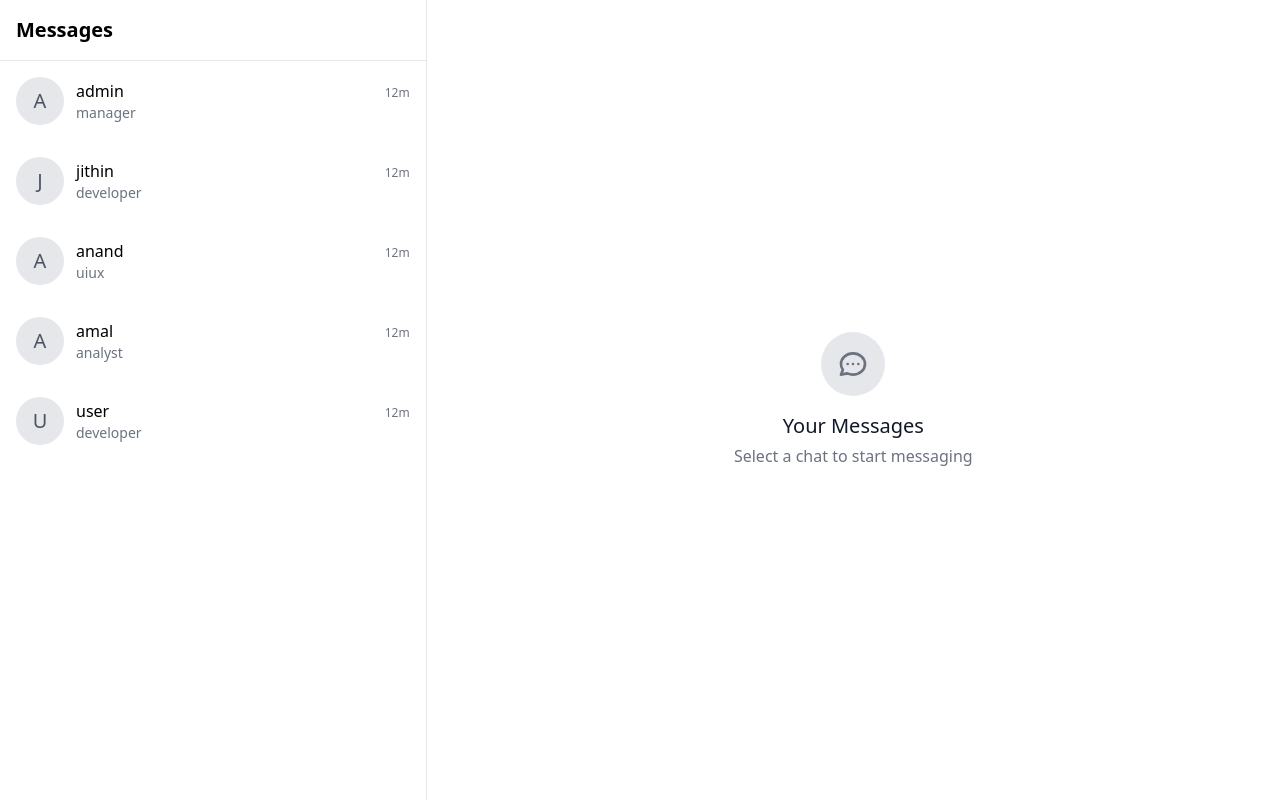
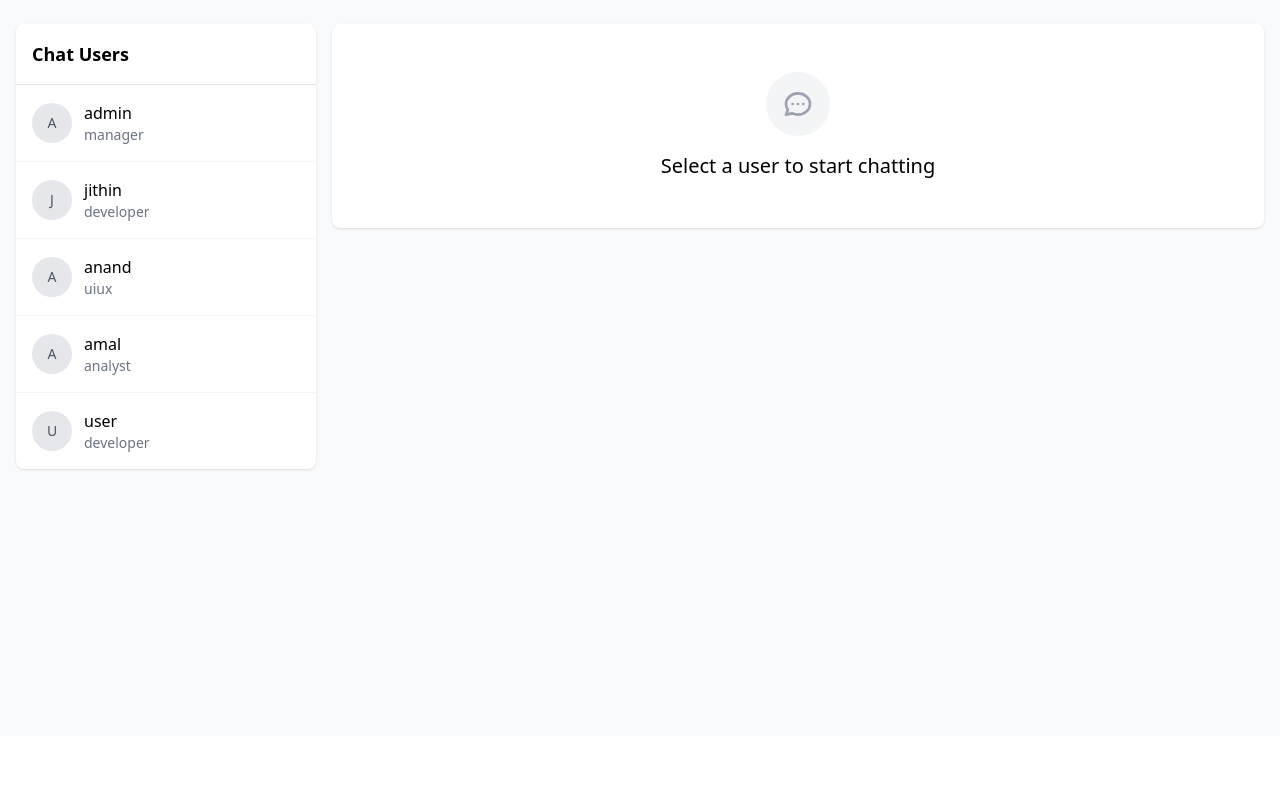
Before and after one commit to jithin-jz/Meta, a Django app: page /admins/chat/ in a window 1280 px wide. Shown: the part 64-864 px from the top of the page. After the commit the page ends 535 px from the top, so only its background shows below. Run offline with Django 5.2, Linux system fonts and the light colour scheme; a user stored in the database is signed in; data comes from the database, SQL or seed files in the repository; some libraries are stand-ins or nearby versions.

Commit message:
fix chat

```diff
--- a/templates/chat.html
+++ b/templates/chat.html
@@ -3,61 +3,62 @@
 {% include 'navbar.html' %}
 </head>
 <body class="bg-gray-50">
-    <div class="container mx-auto h-screen flex">
-        <!-- Left Sidebar - User List -->
-        <div class="w-1/3 border-r border-gray-200 bg-white">
-            <!-- Header -->
+    <div class="container mx-auto px-4 py-6">
+        <div class="grid grid-cols-12 gap-4">
+            <!-- Left Side - Names List -->
+            <div class="col-span-12 md:col-span-3">
+                <div class="bg-white rounded-lg shadow">
                     <div class="p-4 border-b border-gray-200">
-                <h2 class="text-xl font-semibold">Messages</h2>
+                        <h2 class="text-lg font-semibold">Chat Users</h2>
                     </div>
-
-            <!-- User List -->
-            <div class="overflow-y-auto h-[calc(100vh-65px)]">
+                    <div class="max-h-96 overflow-y-auto">
                         {% for employee in employees %}
                         <a href="{% url 'chat_with_user' employee.user.id %}"
-                    class="block p-4 hover:bg-gray-50 {% if recipient and recipient.id == employee.user.id %}bg-gray-100{% endif %}">
-                    <div class="flex items-center space-x-3">
-                        <div class="h-12 w-12 rounded-full bg-gray-200 flex items-center justify-center">
-                            <span class="text-xl text-gray-600">{{ employee.user.username|first|upper }}</span>
+                            class="block cursor-pointer p-4 hover:bg-gray-50 border-b border-gray-100 {% if recipient and recipient.id == employee.user.id %}bg-gray-100{% endif %}">
+                            <div class="flex items-center">
+                                <div class="h-10 w-10 rounded-full bg-gray-200 flex items-center justify-center">
+                                    <span class="text-sm text-gray-600">{{ employee.user.username|first|upper }}</span>
                                 </div>
-                        <div class="flex-1">
-                            <div class="flex justify-between items-baseline">
-                                <h3 class="font-medium">{{ employee.user.username }}</h3>
-                                <span class="text-xs text-gray-500">12m</span>
-                            </div>
-                            <p class="text-sm text-gray-500 truncate">{{ employee.position }}</p>
+                                <div class="ml-3">
+                                    <p class="font-medium">{{ employee.user.username }}</p>
+                                    <p class="text-sm text-gray-500">{{ employee.position }}</p>
                                 </div>
                             </div>
                         </a>
                         {% endfor %}
                     </div>
                 </div>
+            </div>
 
             <!-- Right Side - Chat Area -->
-        <div class="w-2/3 bg-white flex flex-col">
+            <div class="col-span-12 md:col-span-9">
+                <div class="bg-white rounded-lg shadow">
                     {% if recipient %}
                         <!-- Chat Header -->
-                <div class="p-4 border-b border-gray-200 flex items-center space-x-3">
+                        <div class="p-4 border-b border-gray-200">
+                            <div class="flex items-center">
                                 <div class="h-10 w-10 rounded-full bg-gray-200 flex items-center justify-center">
-                        <span class="text-lg">{{ recipient.username|first|upper }}</span>
+                                    <span class="text-sm">{{ recipient.username|first|upper }}</span>
                                 </div>
-                    <div>
+                                <div class="ml-3">
                                     <h3 class="font-medium">{{ recipient.username }}</h3>
                                     <p class="text-sm text-gray-500">Active now</p>
                                 </div>
                             </div>
+                        </div>
 
-                <!-- Chat Messages -->
-                <div id="chatWindow" class="flex-1 overflow-y-auto p-4 space-y-4">
+                        <!-- Messages Container -->
+                        <div id="chatWindow" class="p-4 min-h-[400px] max-h-[600px] overflow-y-auto space-y-3">
                             {% for message in messages %}
                             <div class="flex {% if message.sender == request.user %}justify-end{% endif %}">
                                 <div class="{% if message.sender == request.user %}
-                            bg-blue-500 text-white rounded-3xl rounded-br-sm
+                                    bg-blue-500 text-white
                                     {% else %}
-                            bg-gray-100 text-gray-900 rounded-3xl rounded-bl-sm
+                                    bg-gray-100 text-gray-900
                                     {% endif %}
-                            max-w-[60%] px-4 py-2">
-                            <p>{{ message.content }}</p>
+                                    rounded-2xl {% if message.sender == request.user %}rounded-br-sm{% else %}rounded-bl-sm{% endif %}
+                                    max-w-[70%] px-4 py-2">
+                                    <p class="text-sm">{{ message.content }}</p>
                                     <p class="text-xs mt-1 {% if message.sender == request.user %}text-blue-100{% else %}text-gray-500{% endif %}">
                                         {{ message.timestamp|date:"H:i" }}
                                     </p>
@@ -68,31 +69,33 @@
 
                         <!-- Message Input -->
                         <div class="p-4 border-t border-gray-200">
-                    <form method="POST" id="sendMessageForm" class="flex items-center space-x-2">
+                            <form method="POST" id="sendMessageForm" class="flex items-center space-x-3">
                                 {% csrf_token %}
                                 <input type="text" name="content"
-                            class="flex-1 border border-gray-300 rounded-full px-4 py-2 focus:outline-none focus:border-blue-500"
-                            placeholder="Message..." required>
+                                    class="flex-1 border border-gray-300 rounded-lg px-4 py-2 focus:outline-none focus:border-blue-500"
+                                    placeholder="Type your message..." required>
                                 <button type="submit"
-                            class="bg-blue-500 text-white rounded-full px-6 py-2 hover:bg-blue-600 focus:outline-none">
+                                    class="bg-blue-500 text-white rounded-lg px-6 py-2 hover:bg-blue-600 focus:outline-none">
                                     Send
                                 </button>
                             </form>
                         </div>
                     {% else %}
-                <!-- Select Chat Prompt -->
-                <div class="flex-1 flex items-center justify-center">
+                        <!-- Default State -->
+                        <div class="p-12">
                             <div class="text-center">
-                        <div class="h-16 w-16 rounded-full bg-gray-200 flex items-center justify-center mx-auto mb-4">
-                            <svg class="h-8 w-8 text-gray-500" fill="none" viewBox="0 0 24 24" stroke="currentColor">
-                                <path stroke-linecap="round" stroke-linejoin="round" stroke-width="2" d="M8 12h.01M12 12h.01M16 12h.01M21 12c0 4.418-4.03 8-9 8a9.863 9.863 0 01-4.255-.949L3 20l1.395-3.72C3.512 15.042 3 13.574 3 12c0-4.418 4.03-8 9-8s9 3.582 9 8z" />
+                                <div class="h-16 w-16 mx-auto mb-4 bg-gray-100 rounded-full flex items-center justify-center">
+                                    <svg class="h-8 w-8 text-gray-400" fill="none" viewBox="0 0 24 24" stroke="currentColor">
+                                        <path stroke-linecap="round" stroke-linejoin="round" stroke-width="2"
+                                            d="M8 12h.01M12 12h.01M16 12h.01M21 12c0 4.418-4.03 8-9 8a9.863 9.863 0 01-4.255-.949L3 20l1.395-3.72C3.512 15.042 3 13.574 3 12c0-4.418 4.03-8 9-8s9 3.582 9 8z" />
                                     </svg>
                                 </div>
-                        <h3 class="text-xl font-medium text-gray-900 mb-1">Your Messages</h3>
-                        <p class="text-gray-500">Select a chat to start messaging</p>
+                                <h3 class="text-xl font-medium">Select a user to start chatting</h3>
                             </div>
                         </div>
                     {% endif %}
+                </div>
+            </div>
         </div>
     </div>
 
```
Lines whose indentation alone changed are shown as unchanged.
